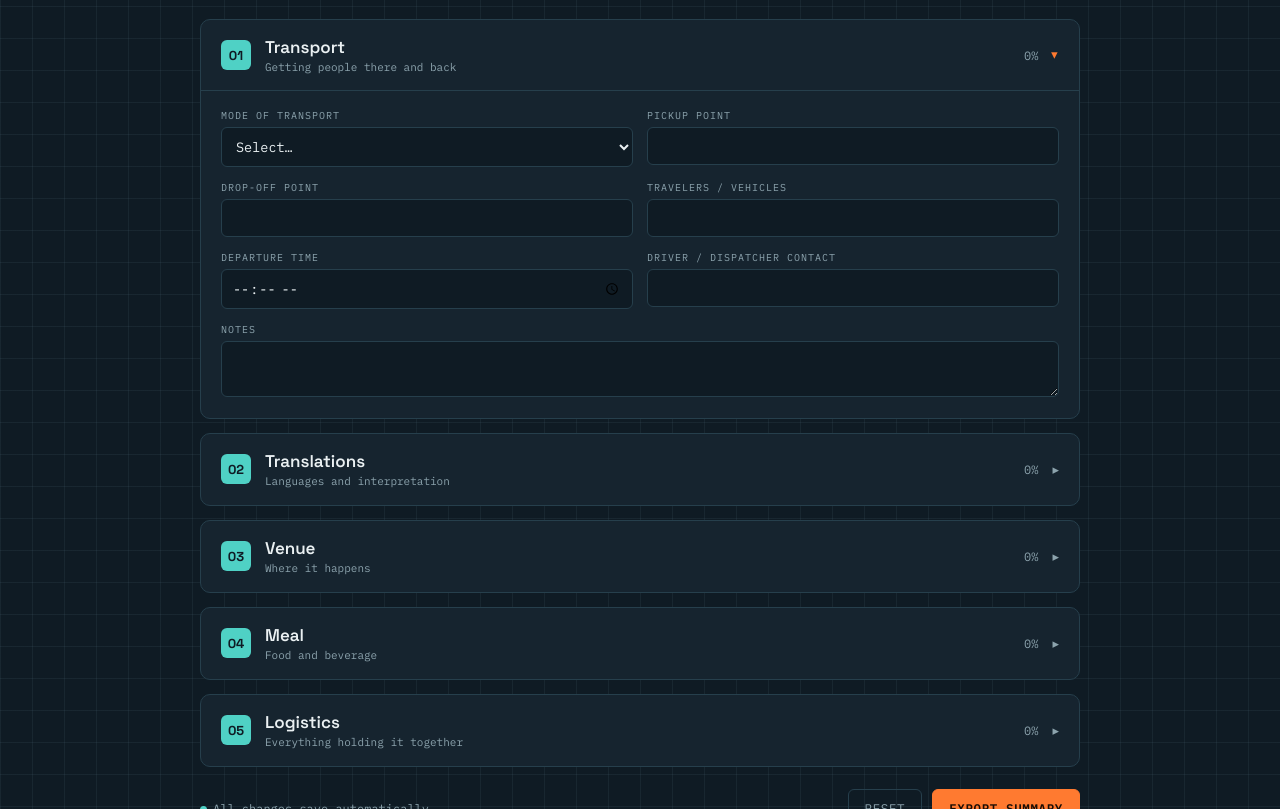
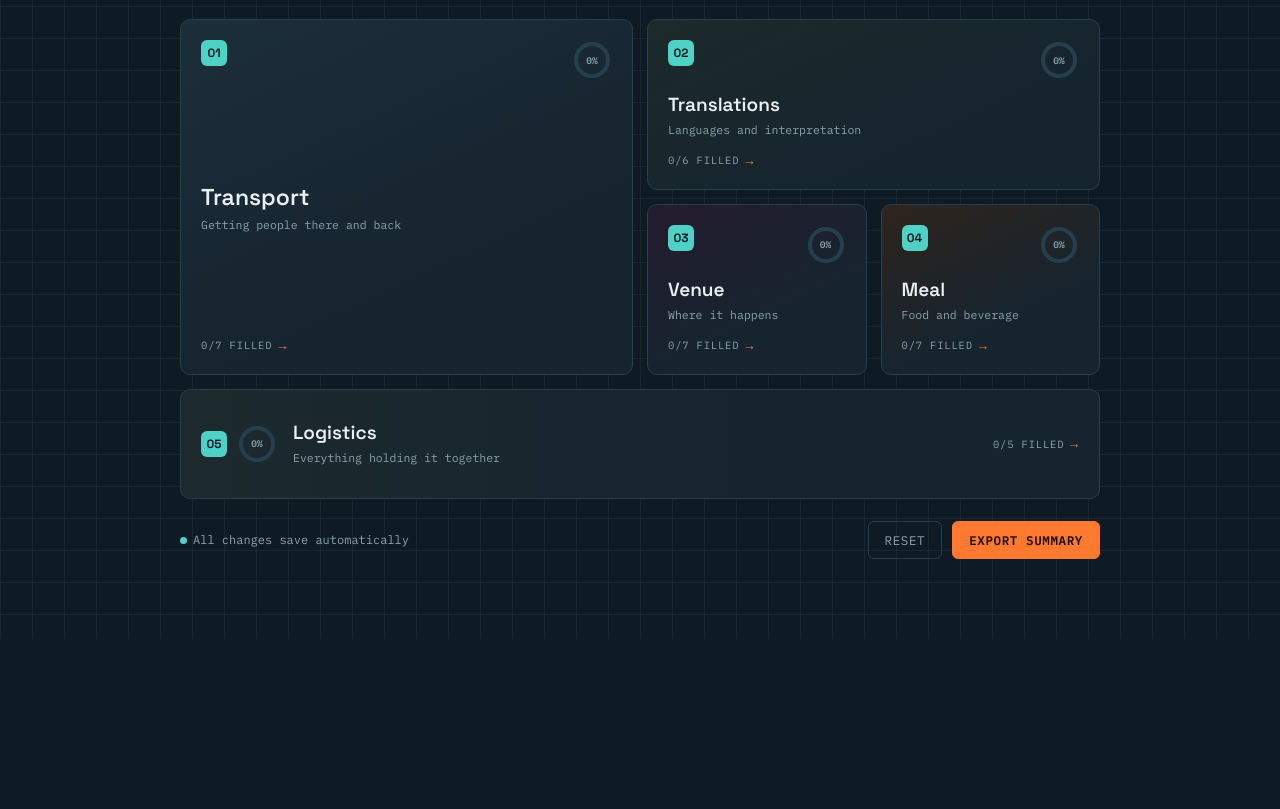
Before and after one commit to arpinesimonyan/event-buider, a plain HTML site: page index.html in a window 1280 px wide. Shown: the part 314-1123 px from the top of the page. After the commit the page ends 953 px from the top, so only its background shows below. Drawn offline with Linux system fonts and the light colour scheme.

Commit message:
Redesign sections as a mosaic tile grid with modal editing

```diff
--- a/index.html
+++ b/index.html
@@ -34,7 +34,7 @@
     min-height:100vh;
     padding:32px 20px 80px;
   }
-  .wrap{max-width:880px;margin:0 auto;}
+  .wrap{max-width:920px;margin:0 auto;}
 
   /* header / ticket strip */
   .ticket{
@@ -99,45 +99,99 @@
   .tick-labels{display:flex; gap:4px; font-size:10px; letter-spacing:.1em; color:var(--muted);}
   .tick-labels span{flex:1; text-align:center;}
 
-  /* sections */
-  .section{
-    background:var(--panel);
+  /* mosaic grid */
+  .mosaic{
+    display:grid;
+    grid-template-columns: repeat(4, 1fr);
+    grid-template-areas:
+      "transport transport translations translations"
+      "transport transport venue meal"
+      "logistics logistics logistics logistics";
+    gap:14px;
+    margin-bottom:22px;
+  }
+  .tile{
+    position:relative;
+    border-radius:var(--radius);
     border:1px solid var(--border);
-    border-radius:var(--radius);
-    margin-bottom:14px;
+    padding:20px;
+    cursor:pointer;
     overflow:hidden;
+    display:flex;
+    flex-direction:column;
+    justify-content:space-between;
+    min-height:130px;
+    transition:transform .18s ease, border-color .18s ease, box-shadow .18s ease;
+    background-color:var(--panel);
   }
-  .section-head{
-    display:flex; align-items:center; gap:14px;
-    padding:16px 20px;
-    cursor:pointer;
-    user-select:none;
+  .tile:hover{ transform:translateY(-2px); border-color:var(--accent); box-shadow:0 8px 24px rgba(0,0,0,0.35); }
+  .tile:focus-visible{ outline:2px solid var(--accent); outline-offset:2px; }
+  .tile[data-key="transport"]{ grid-area:transport; min-height:280px; background:linear-gradient(155deg, #1C2E3A 0%, #16242F 65%); }
+  .tile[data-key="translations"]{ grid-area:translations; background:linear-gradient(155deg, #1D2A2A 0%, #16242F 65%); }
+  .tile[data-key="venue"]{ grid-area:venue; background:linear-gradient(155deg, #241C2E 0%, #16242F 65%); }
+  .tile[data-key="meal"]{ grid-area:meal; background:linear-gradient(155deg, #2E241C 0%, #16242F 65%); }
+  .tile[data-key="logistics"]{ grid-area:logistics; min-height:110px; flex-direction:row; align-items:center; background:linear-gradient(90deg, #1C2A2E 0%, #16242F 60%); }
+
+  .tile-top{ display:flex; align-items:flex-start; justify-content:space-between; gap:10px; }
+  .tile[data-key="logistics"] .tile-top{ align-items:center; }
+  .tile-index{
+    font-family:'Space Grotesk', sans-serif; font-weight:700; font-size:12px;
+    color:var(--bg); background:var(--teal);
+    width:26px; height:26px; border-radius:6px;
+    display:flex; align-items:center; justify-content:center; flex-shrink:0;
   }
-  .section-head:hover{background:var(--panel-2);}
-  .tab-index{
+  .ring{ position:relative; width:40px; height:40px; flex-shrink:0; }
+  .ring svg{ width:100%; height:100%; transform:rotate(-90deg); }
+  .ring circle{ fill:none; stroke-width:4; }
+  .ring .track{ stroke:var(--border); }
+  .ring .fill{ stroke:var(--accent); stroke-linecap:round; transition:stroke-dashoffset .3s ease; }
+  .ring .ring-pct{
+    position:absolute; inset:0; display:flex; align-items:center; justify-content:center;
+    font-size:9.5px; color:var(--muted); font-weight:600;
+  }
+  .tile-body{ margin-top:14px; }
+  .tile[data-key="logistics"] .tile-body{ margin-top:0; margin-left:16px; flex:1; }
+  .tile-name{
+    font-family:'Space Grotesk', sans-serif; font-size:19px; font-weight:600; line-height:1.15;
+  }
+  .tile[data-key="transport"] .tile-name{ font-size:23px; }
+  .tile-sub{ font-size:11.5px; color:var(--muted); margin-top:6px; line-height:1.4; }
+  .tile-foot{
+    margin-top:14px; font-size:10.5px; letter-spacing:.08em; text-transform:uppercase; color:var(--muted);
+    display:flex; align-items:center; gap:6px;
+  }
+  .tile[data-key="logistics"] .tile-foot{ margin-top:0; margin-left:auto; flex-shrink:0; }
+  .tile-foot .arrow{ color:var(--accent); font-size:13px; }
+
+  /* modal */
+  .overlay{
+    position:fixed; inset:0; background:rgba(6,12,16,0.72);
+    display:none; align-items:center; justify-content:center; padding:20px; z-index:50;
+  }
+  .overlay.open{ display:flex; }
+  .modal{
+    background:var(--panel); border:1px solid var(--border); border-radius:var(--radius);
+    width:100%; max-width:640px; max-height:88vh; overflow-y:auto;
+  }
+  .modal-head{
+    display:flex; align-items:center; gap:14px; padding:20px 22px;
+    border-bottom:1px solid var(--border); position:sticky; top:0; background:var(--panel);
+  }
+  .modal-head .tab-index{
     font-family:'Space Grotesk', sans-serif; font-weight:700; font-size:13px;
     color:var(--bg); background:var(--teal);
     width:30px; height:30px; border-radius:6px;
     display:flex; align-items:center; justify-content:center; flex-shrink:0;
   }
-  .section-titles{flex:1;}
-  .section-titles .st-name{
-    font-family:'Space Grotesk', sans-serif; font-size:17px; font-weight:600;
+  .modal-titles{flex:1;}
+  .modal-titles .st-name{ font-family:'Space Grotesk', sans-serif; font-size:18px; font-weight:600; }
+  .modal-titles .st-sub{ font-size:11px; color:var(--muted); margin-top:2px; }
+  .modal-close{
+    background:transparent; border:1px solid var(--border); color:var(--muted);
+    width:30px; height:30px; border-radius:6px; cursor:pointer; font-size:15px; line-height:1;
   }
-  .section-titles .st-sub{font-size:11px; color:var(--muted); margin-top:2px;}
-  .section-progress{
-    font-size:12px; color:var(--muted); min-width:44px; text-align:right;
-  }
-  .chev{
-    color:var(--muted); font-size:13px; transition:transform .2s ease; flex-shrink:0;
-  }
-  .section.open .chev{transform:rotate(90deg); color:var(--accent);}
-  .section-body{
-    max-height:0; overflow:hidden; transition:max-height .25s ease;
-    border-top:1px solid transparent;
-  }
-  .section.open .section-body{ border-top:1px solid var(--border); }
-  .section-body-inner{padding:18px 20px 22px;}
+  .modal-close:hover{ color:var(--danger); border-color:var(--danger); }
+  .modal-body{ padding:20px 22px 24px; }
   .field-grid{display:grid; grid-template-columns:1fr 1fr; gap:14px;}
   .field{display:flex; flex-direction:column; gap:5px;}
   .field.full{grid-column:1/-1;}
@@ -149,6 +203,22 @@
   .field input:focus, .field select:focus, .field textarea:focus{outline:none; border-color:var(--accent);}
   .field textarea{min-height:56px;}
   @media (max-width:560px){ .field-grid{grid-template-columns:1fr;} }
+
+  @media (max-width:640px){
+    .mosaic{
+      grid-template-columns: 1fr;
+      grid-template-areas:
+        "transport"
+        "translations"
+        "venue"
+        "meal"
+        "logistics";
+    }
+    .tile[data-key="transport"]{ min-height:140px; }
+    .tile[data-key="logistics"]{ flex-direction:column; align-items:flex-start; }
+    .tile[data-key="logistics"] .tile-body{ margin-left:0; margin-top:12px; }
+    .tile[data-key="logistics"] .tile-foot{ margin-left:0; margin-top:12px; }
+  }
 
   /* footer */
   .footer{
@@ -202,7 +272,7 @@
     </div>
   </div>
 
-  <div id="sections"></div>
+  <div class="mosaic" id="mosaic"></div>
 
   <div class="footer">
     <div class="status"><span class="dot"></span><span id="statusText">All changes save automatically</span></div>
@@ -212,6 +282,10 @@
     </div>
   </div>
 
+</div>
+
+<div class="overlay" id="overlay">
+  <div class="modal" id="modal"></div>
 </div>
 
 <script>
@@ -276,13 +350,15 @@ const SECTIONS = [
 ];
 
 const STORAGE_KEY = 'event-builder:draft';
-let state = { meta:{ eventName:'', eventDate:'', eventCity:'' }, data:{}, open: {transport:true} };
+let state = { meta:{ eventName:'', eventDate:'', eventCity:'' }, data:{} };
 SECTIONS.forEach(s => { if(!state.data[s.key]) state.data[s.key] = {}; });
 
-const sectionsEl = document.getElementById('sections');
+const mosaicEl = document.getElementById('mosaic');
 const ticksEl = document.getElementById('ticks');
 const totalPctEl = document.getElementById('totalPct');
 const statusEl = document.getElementById('statusText');
+const overlay = document.getElementById('overlay');
+const modal = document.getElementById('modal');
 
 function fieldValue(sec, f){ return (state.data[sec.key] && state.data[sec.key][f.id]) || ''; }
 
@@ -310,6 +386,46 @@ function renderTicks(){
   totalPctEl.textContent = overallCompletion() + '%';
 }
 
+function ringSvg(pct){
+  const r = 16, c = 2*Math.PI*r;
+  const offset = c - (pct/100)*c;
+  return `
+    <svg viewBox="0 0 40 40">
+      <circle class="track" cx="20" cy="20" r="${r}"></circle>
+      <circle class="fill" cx="20" cy="20" r="${r}" stroke-dasharray="${c}" stroke-dashoffset="${offset}"></circle>
+    </svg>
+    <div class="ring-pct">${pct}%</div>
+  `;
+}
+
+function renderMosaic(){
+  mosaicEl.innerHTML = '';
+  SECTIONS.forEach((sec, idx)=>{
+    const pct = sectionCompletion(sec);
+    const filled = sec.fields.filter(f => (state.data[sec.key][f.id]||'').trim() !== '').length;
+    const tile = document.createElement('div');
+    tile.className = 'tile';
+    tile.dataset.key = sec.key;
+    tile.tabIndex = 0;
+    tile.setAttribute('role','button');
+    tile.setAttribute('aria-label', 'Open ' + sec.name + ' section, ' + pct + '% complete');
+    tile.innerHTML = `
+      <div class="tile-top">
+        <div class="tile-index">${String(idx+1).padStart(2,'0')}</div>
+        <div class="ring">${ringSvg(pct)}</div>
+      </div>
+      <div class="tile-body">
+        <div class="tile-name">${sec.name}</div>
+        <div class="tile-sub">${sec.sub}</div>
+      </div>
+      <div class="tile-foot"><span>${filled}/${sec.fields.length} filled</span><span class="arrow">&#8594;</span></div>
+    `;
+    tile.addEventListener('click', ()=> openModal(sec));
+    tile.addEventListener('keydown', (e)=>{ if(e.key === 'Enter' || e.key === ' '){ e.preventDefault(); openModal(sec); } });
+    mosaicEl.appendChild(tile);
+  });
+}
+
 function inputEl(sec, f){
   let el;
   if(f.type === 'select'){
@@ -333,44 +449,33 @@ function inputEl(sec, f){
   el.value = fieldValue(sec, f);
   el.addEventListener('input', ()=>{
     state.data[sec.key][f.id] = el.value;
+    updateModalHead(sec);
     renderTicks();
+    renderMosaic();
     saveState();
   });
   return el;
 }
 
-function renderSections(){
-  sectionsEl.innerHTML = '';
-  SECTIONS.forEach((sec, idx)=>{
-    const wrap = document.createElement('div');
-    wrap.className = 'section' + (state.open[sec.key] ? ' open' : '');
+function updateModalHead(sec){
+  const pctEl = modal.querySelector('.modal-pct');
+  if(pctEl) pctEl.textContent = sectionCompletion(sec) + '% complete';
+}
 
-    const head = document.createElement('div');
-    head.className = 'section-head';
-    head.innerHTML = `
+function openModal(sec){
+  const idx = SECTIONS.indexOf(sec);
+  modal.innerHTML = `
+    <div class="modal-head">
       <div class="tab-index">${String(idx+1).padStart(2,'0')}</div>
-      <div class="section-titles">
+      <div class="modal-titles">
         <div class="st-name">${sec.name}</div>
-        <div class="st-sub">${sec.sub}</div>
+        <div class="st-sub modal-pct">${sectionCompletion(sec)}% complete</div>
       </div>
-      <div class="section-progress">${sectionCompletion(sec)}%</div>
-      <div class="chev">&#9656;</div>
+      <button class="modal-close" aria-label="Close">&times;</button>
+    </div>
+    <div class="modal-body"><div class="field-grid" id="modalFields"></div></div>
   `;
-    head.addEventListener('click', ()=>{
-      state.open[sec.key] = !state.open[sec.key];
-      wrap.classList.toggle('open');
-      const body = wrap.querySelector('.section-body');
-      body.style.maxHeight = wrap.classList.contains('open') ? body.scrollHeight + 'px' : '0px';
-      saveState();
-    });
-
-    const body = document.createElement('div');
-    body.className = 'section-body';
-    const inner = document.createElement('div');
-    inner.className = 'section-body-inner';
-    const grid = document.createElement('div');
-    grid.className = 'field-grid';
-
+  const grid = modal.querySelector('#modalFields');
   sec.fields.forEach(f=>{
     const fWrap = document.createElement('div');
     fWrap.className = 'field' + (f.full ? ' full' : '');
@@ -380,18 +485,15 @@ function renderSections(){
     fWrap.appendChild(inputEl(sec, f));
     grid.appendChild(fWrap);
   });
+  modal.querySelector('.modal-close').addEventListener('click', closeModal);
+  overlay.classList.add('open');
+  const firstInput = modal.querySelector('input, select, textarea');
+  if(firstInput) setTimeout(()=> firstInput.focus(), 50);
+}
 
-    inner.appendChild(grid);
-    body.appendChild(inner);
-    wrap.appendChild(head);
-    wrap.appendChild(body);
-    sectionsEl.appendChild(wrap);
-
-    if(state.open[sec.key]){
-      requestAnimationFrame(()=>{ body.style.maxHeight = body.scrollHeight + 'px'; });
-    }
-  });
-}
+function closeModal(){ overlay.classList.remove('open'); }
+overlay.addEventListener('click', (e)=>{ if(e.target === overlay) closeModal(); });
+document.addEventListener('keydown', (e)=>{ if(e.key === 'Escape') closeModal(); });
 
 function bindMeta(){
   const nameEl = document.getElementById('eventName');
@@ -432,18 +534,19 @@ async function loadState(){
     }
   }catch(e){ /* no saved draft yet */ }
   bindMeta();
-  renderSections();
+  renderMosaic();
   renderTicks();
 }
 
 document.getElementById('resetBtn').addEventListener('click', async ()=>{
   if(!confirm('Clear all fields? This cannot be undone.')) return;
-  state = { meta:{ eventName:'', eventDate:'', eventCity:'' }, data:{}, open:{transport:true} };
+  state = { meta:{ eventName:'', eventDate:'', eventCity:'' }, data:{} };
   SECTIONS.forEach(s => { state.data[s.key] = {}; });
   try{ await window.storage.set(STORAGE_KEY, JSON.stringify(state)); }catch(e){}
   bindMeta();
-  renderSections();
+  renderMosaic();
   renderTicks();
+  closeModal();
 });
 
 document.getElementById('exportBtn').addEventListener('click', ()=>{
```
Lines whose indentation alone changed are shown as unchanged.
